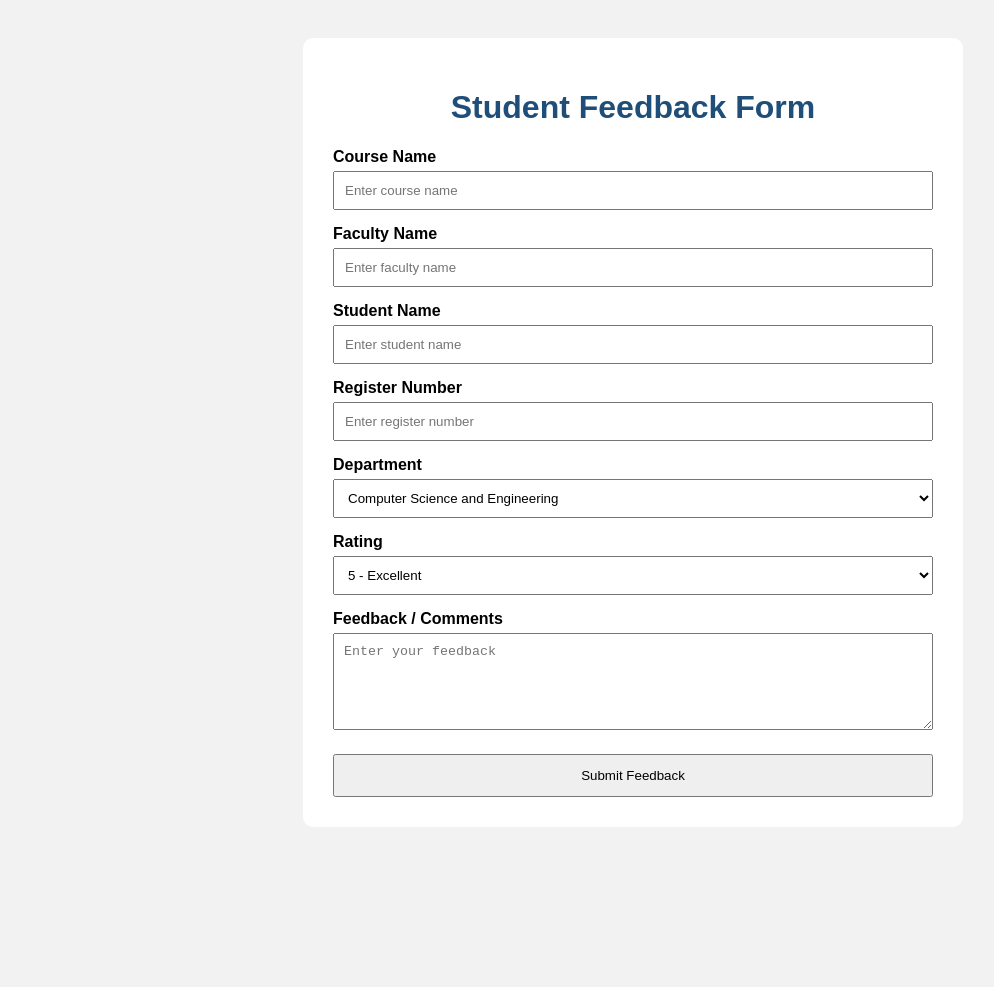
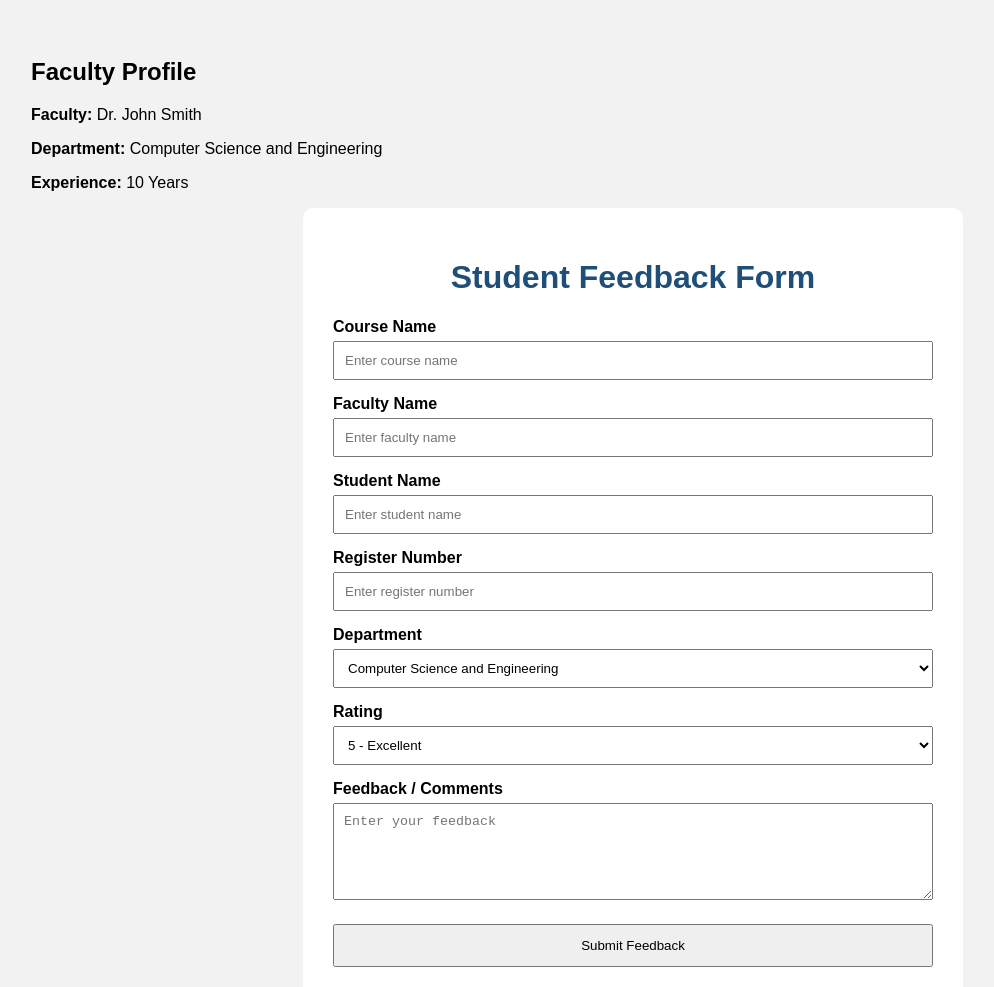
Before and after one commit to ssyedsaifullah2006-netizen/student-feedback, a plain HTML site: page index.html in a window 1280 px wide. Shown: the top 987 px of the page, without its empty margins (7-1001 px from the left). Before the commit the page ends 865 px from the top, so only its background shows below. Drawn offline with Linux system fonts and the light colour scheme.

Commit message:
Add faculty profile

```diff
--- a/index.html
+++ b/index.html
@@ -44,7 +44,12 @@
         }
     </style>
 </head>
-
+<section>
+    <h2>Faculty Profile</h2>
+    <p><strong>Faculty:</strong> Dr. John Smith</p>
+    <p><strong>Department:</strong> Computer Science and Engineering</p>
+    <p><strong>Experience:</strong> 10 Years</p>
+</section>
 <body>
 
 <div class="container">
```
